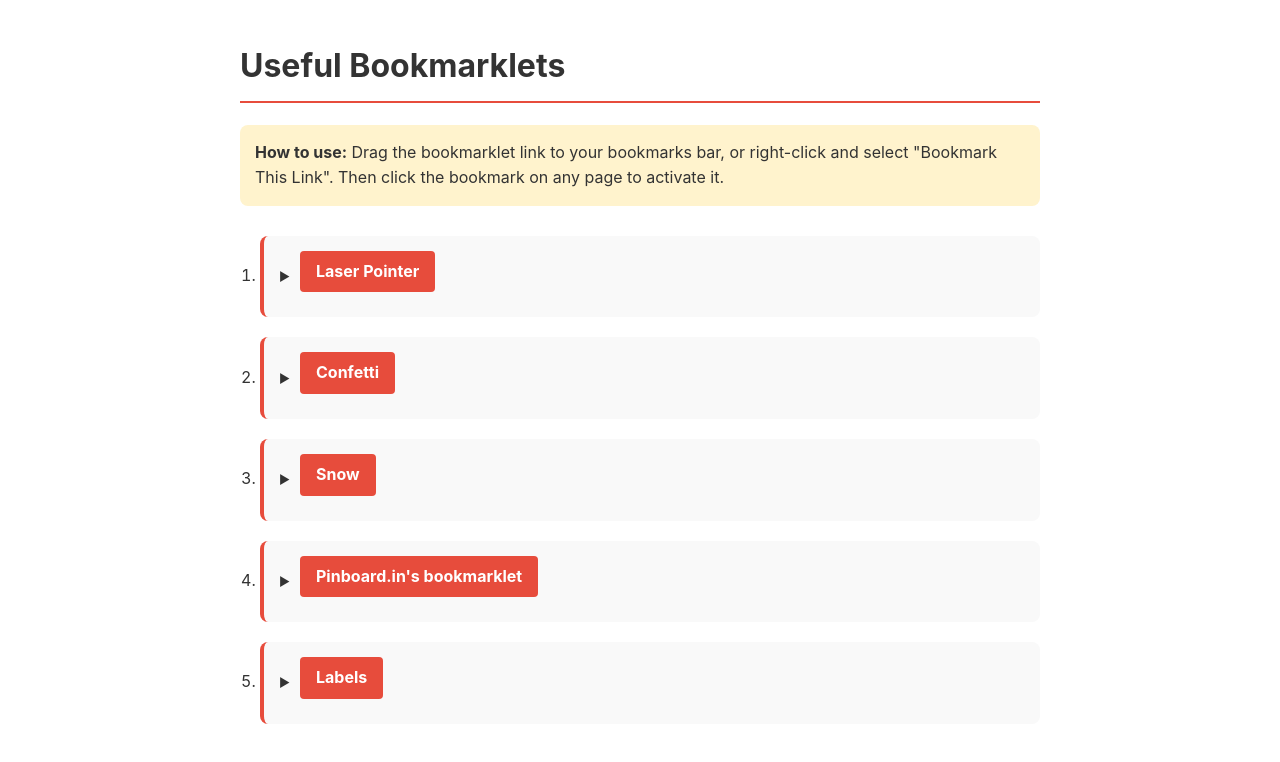
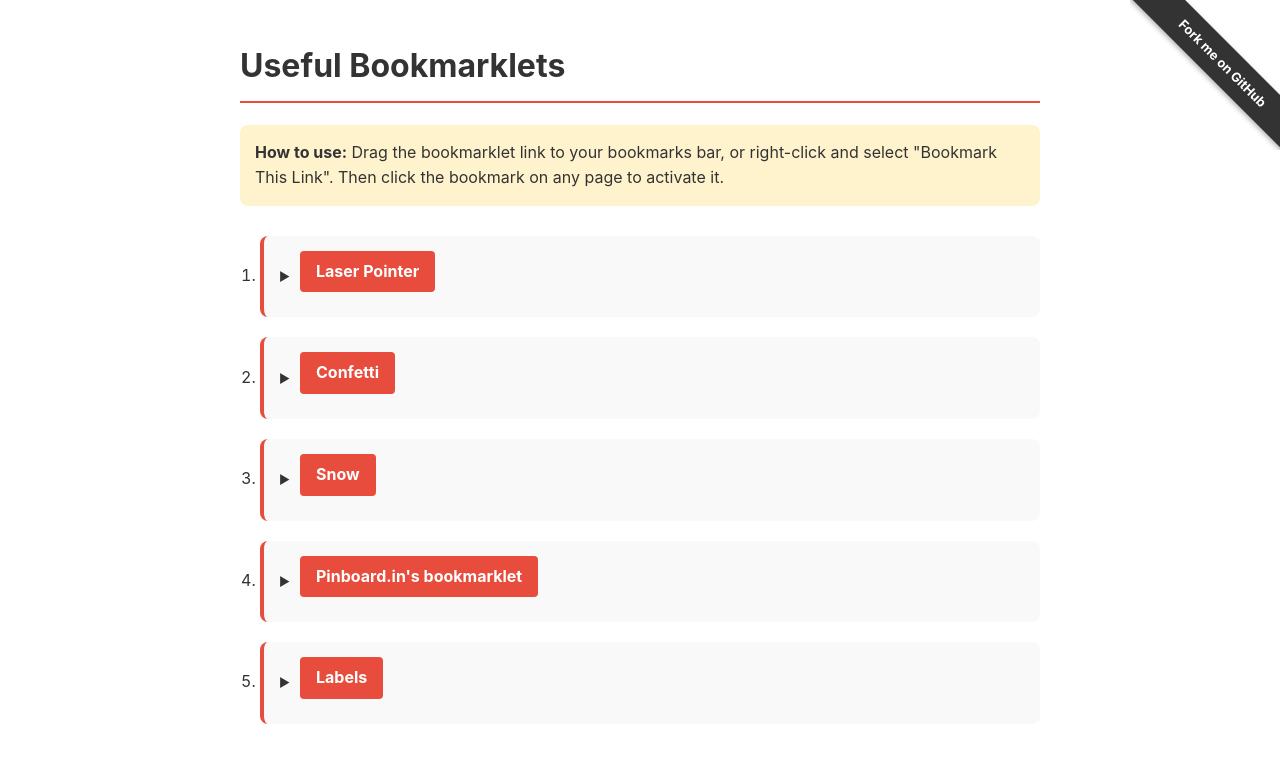
Before and after one commit to payne/Bookmarklets, a plain HTML site: page index.html in a window 1280 px wide. Drawn offline with Linux system fonts and the light colour scheme.

Commit message:
Added fork me ribbon

```diff
--- a/index.html
+++ b/index.html
@@ -79,9 +79,47 @@
             padding: 2px 6px;
             border-radius: 3px;
         }
+        .github-ribbon {
+            position: fixed;
+            top: 0;
+            right: 0;
+            z-index: 1000;
+        }
+        .github-ribbon a {
+            display: block;
+            width: 150px;
+            height: 150px;
+            overflow: hidden;
+            position: relative;
+        }
+        .github-ribbon a span {
+            position: absolute;
+            display: block;
+            width: 225px;
+            padding: 8px 0;
+            background-color: #333;
+            color: #fff;
+            font-size: 13px;
+            font-weight: bold;
+            text-align: center;
+            text-decoration: none;
+            transform: rotate(45deg);
+            top: 45px;
+            right: -55px;
+            box-shadow: 0 2px 5px rgba(0,0,0,0.3);
+        }
+        .github-ribbon a:hover span {
+            background-color: #c0392b;
+        }
     </style>
 </head>
 <body>
+    <div class="github-ribbon">
+        <a href="https://github.com/payne/Bookmarklets" target="_blank" rel="noopener">
+            <span>Fork me on GitHub</span>
+        </a>
+    </div>
+
     <h1>Useful Bookmarklets</h1>
 
     <div class="instructions">
```
